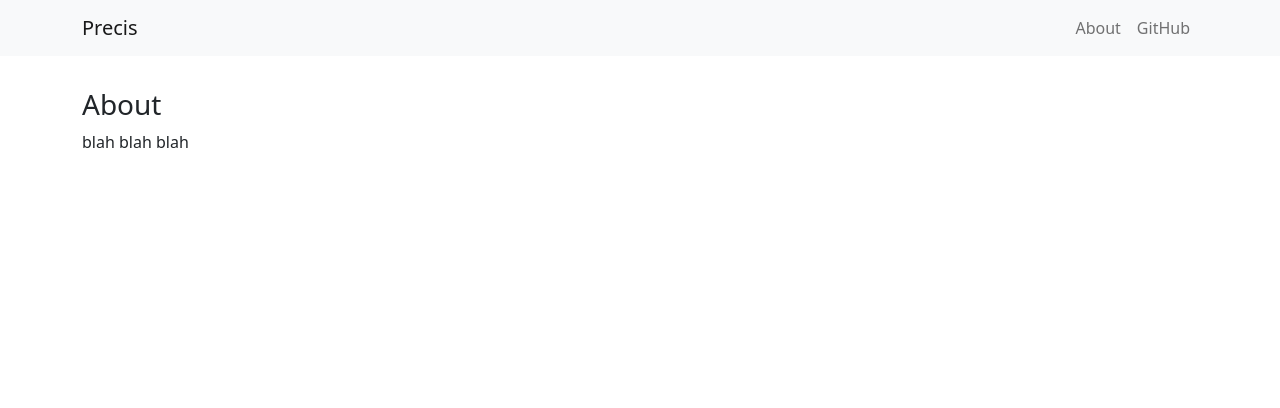
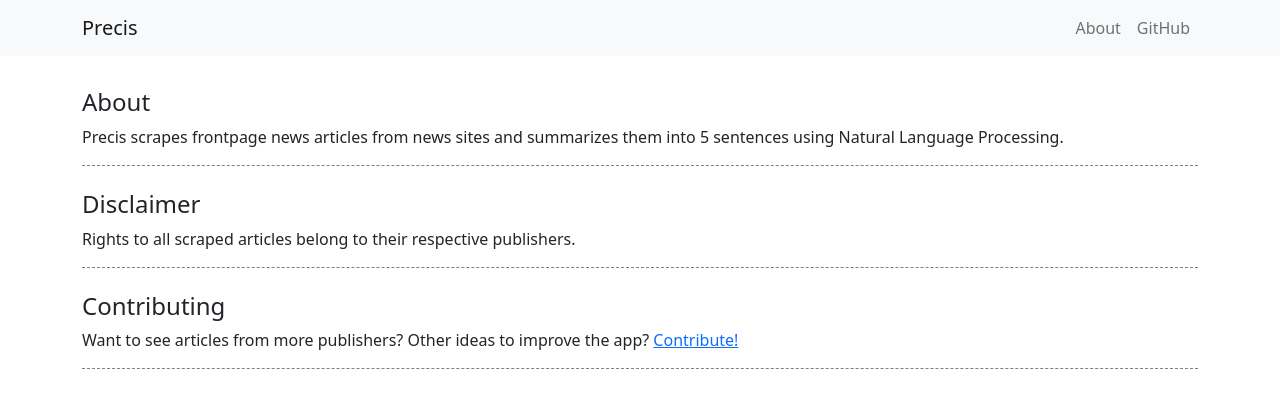
Before and after one commit to Ta7ar/Precis, a React (Create React App) app in the folder client/: page / in a window 1280 px wide. Shown: the top 408 px of the page. Built offline with nearby package versions, Linux system fonts and the light colour scheme.

Commit message:
Initial About page (without routing)

```diff
--- a/client/src/components/About.js
+++ b/client/src/components/About.js
@@ -3,9 +3,27 @@ import React from "react";
 const About = () => {
   return (
     <div>
-      <section>
-        <h3>About</h3>
-        <p>blah blah blah</p>
+      <section style={{ borderBottom: "1px dashed grey" }}>
+        <h4>About</h4>
+        <p>
+          Precis scrapes frontpage news articles from news sites and summarizes
+          them into 5 sentences using Natural Language Processing.
+        </p>
+      </section>
+      <br />
+      <section style={{ borderBottom: "1px dashed grey" }}>
+        <h4>Disclaimer</h4>
+        <p>
+          Rights to all scraped articles belong to their respective publishers.
+        </p>
+      </section>
+      <br />
+      <section style={{ borderBottom: "1px dashed grey" }}>
+        <h4>Contributing</h4>
+        <p>
+          Want to see articles from more publishers? Other ideas to improve the
+          app? <a href="https://github.com/Ta7ar/Precis">Contribute!</a>
+        </p>
       </section>
     </div>
   );
```
